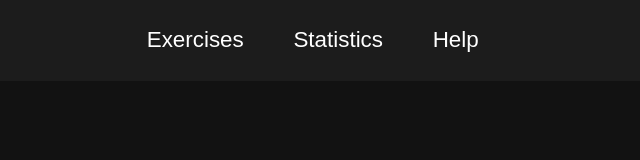
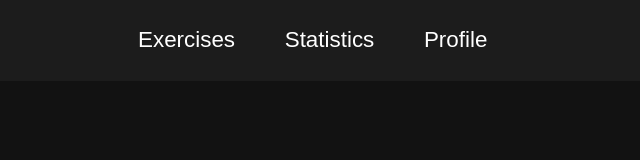
Before and after one commit to maksbilski/leetcode_clone, a website: page public/index.html in a window 1280 px wide. Shown: the full height of the page, 348-988 px from the left. Drawn offline with Linux system fonts and the light colour scheme.

Commit message:
mainpage slightly modified

```diff
--- a/public/index.html
+++ b/public/index.html
@@ -14,7 +14,7 @@
     <div class="nav-buttons">
       <button id="exercises">Exercises</button>
       <button id="statistics">Statistics</button>
-      <button id="help">Help</button>
+      <button id="profile">Profile</button>
     </div>
     <div class="login-register">
       <button id="login">Sign In</button>
```
